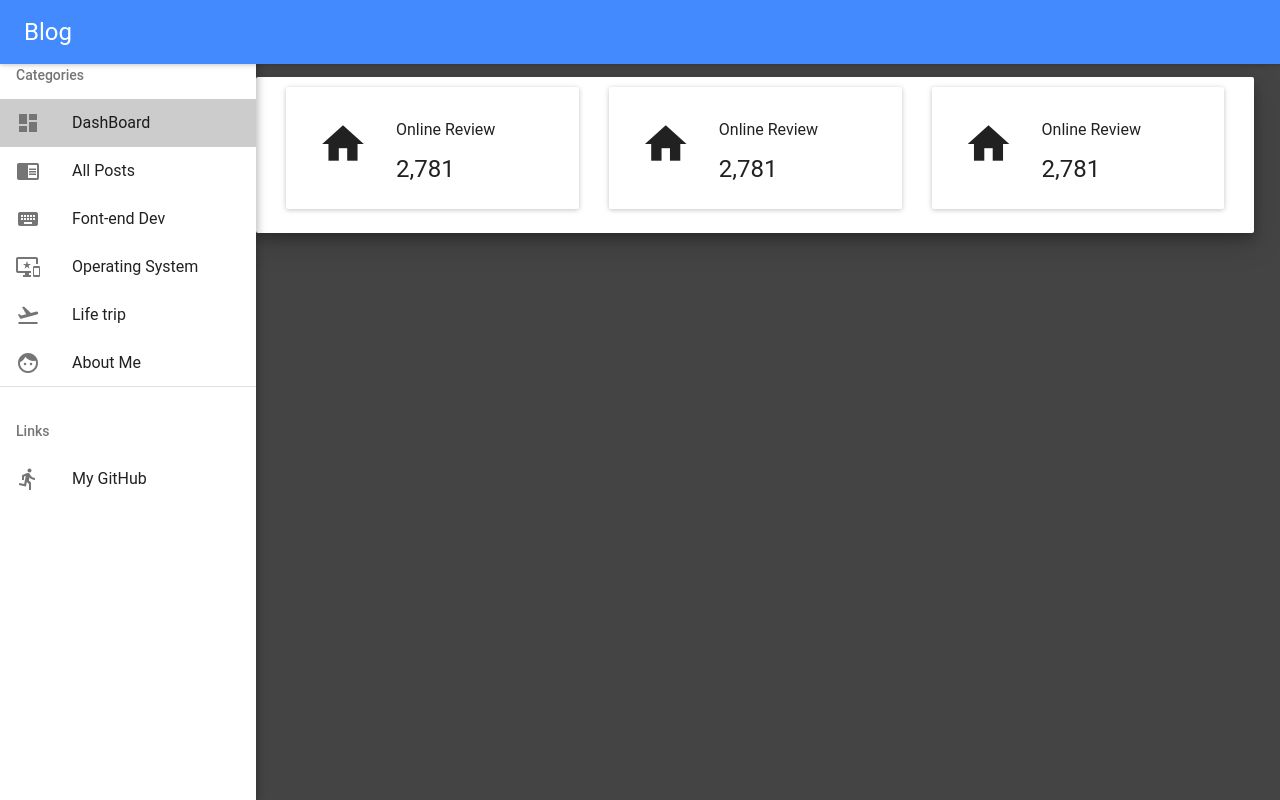
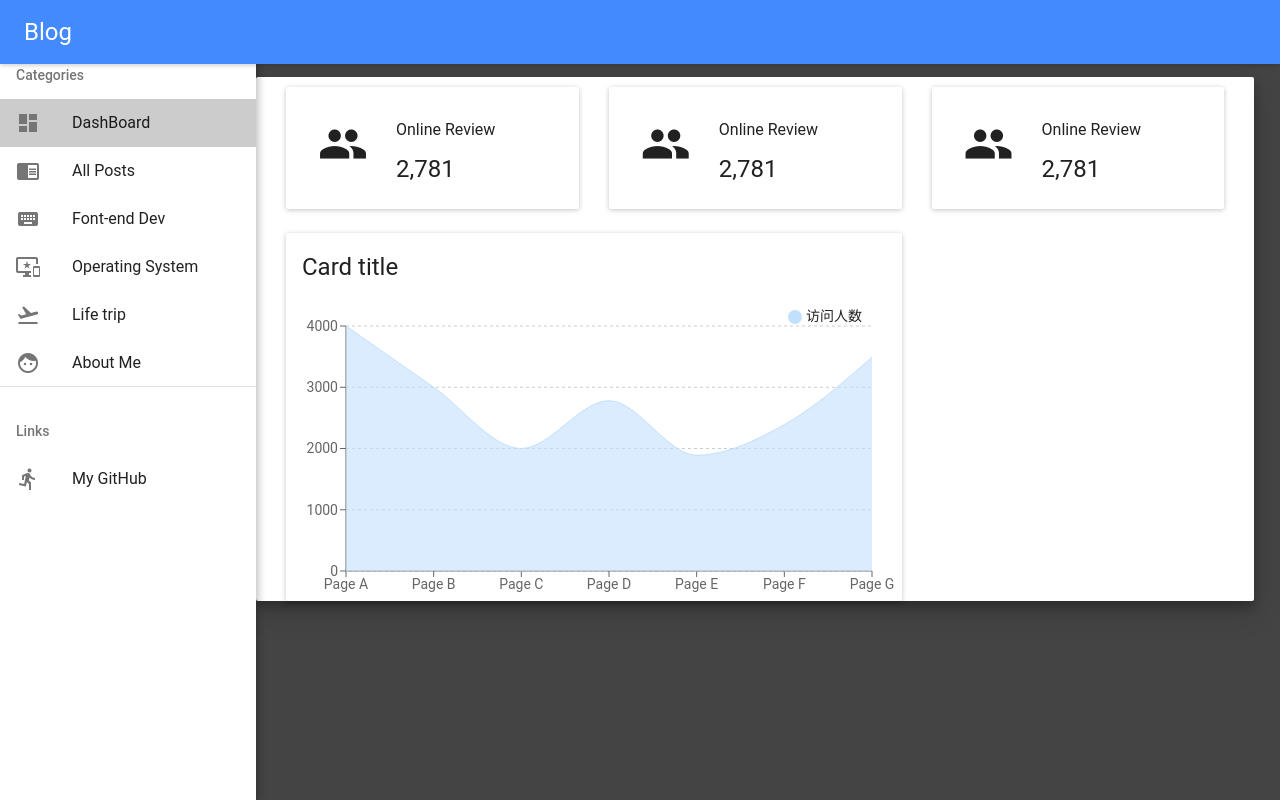
Before and after one commit to Adherentman/SimpleBlog, a React (Create React App) app: page /src/_dashboard in a window 1280 px wide. Built offline with nearby package versions, Linux system fonts and the light colour scheme.

Commit message:
add AreaCharts

```diff
--- a/src/components/dashboard/DashBoard.js
+++ b/src/components/dashboard/DashBoard.js
@@ -1,30 +1,37 @@
 import React from 'react';
 import Main from '../Main';
 import { withRouter } from 'react-router';
-import { Paper, Card } from 'material-ui';
+import { Paper } from 'material-ui';
 import { Row, Col } from 'react-bootstrap';
 import NumberCard from './component/NumberCard';
+import AreaCharts from "./component/AreaCharts";
 
 class DashBoard extends React.Component{
     render(){
-
-        const cardstyle = {
-            width:200,
-        };
-
         return(
             <Main selectedDrawer="dashboard">
                 <Paper className="admin-paper" zDepth={3}>
                     <Row className="show-grid">
-                        <Col md={4}>
+                        <Col xs={6} md={4}>
                             <NumberCard />
                         </Col>
-                        <Col md={4}>
+                        <Col xs={6} md={4}>
                             <NumberCard />
                         </Col>
-                        <Col md={4}>
+                        <Col xs={6} md={4}>
                             <NumberCard />
                         </Col>
+                        <Col xs={12} md={8}>
+                        <AreaCharts />
+                    </Col>
+                    <Col xs={6} md={4}>
+                        <Row className="show-grid">
+                            <Col xs={18} md={12}>
+                            </Col>
+                            <Col xs={18} md={12}>
+                            </Col>
+                        </Row>
+                    </Col>
                     </Row>
                 </Paper>
             </Main>
--- /dev/null
+++ b/src/components/dashboard/component/AreaCharts.js
@@ -0,0 +1,44 @@
+import React, { Component } from 'react';
+import PropTypes from 'prop-types';
+import { Card, CardTitle } from 'material-ui';
+import { AreaChart, Area, XAxis, YAxis, CartesianGrid, Tooltip, ResponsiveContainer, Legend } from 'recharts';
+
+class AreaCharts extends Component{
+    render(){
+
+        const areacards = {
+            marginBottom: "20",
+        };
+
+        const data = [
+            {name: 'Page A', 访问人数: 4000, pv: 2400, amt: 2400},
+            {name: 'Page B', 访问人数: 3000, pv: 1398, amt: 2210},
+            {name: 'Page C', 访问人数: 2000, pv: 9800, amt: 2290},
+            {name: 'Page D', 访问人数: 2780, pv: 3908, amt: 2000},
+            {name: 'Page E', 访问人数: 1890, pv: 4800, amt: 2181},
+            {name: 'Page F', 访问人数: 2390, pv: 3800, amt: 2500},
+            {name: 'Page G', 访问人数: 3490, pv: 4300, amt: 2100},
+        ];
+        return(
+            <Card style={areacards}>
+            <CardTitle title="Card title" />
+            <ResponsiveContainer minHeight={300}>
+                <AreaChart data={data} margin={{ top: 5, right: 30, left: 0, bottom: 0 }}>
+                <Legend verticalAlign="top" align="right" iconType="circle"/>
+                    <XAxis dataKey="name"/>
+                    <YAxis/>
+                    <CartesianGrid vertical={false} strokeDasharray="3 3" />
+                    <Tooltip/>
+                    <Area type='monotone' dataKey='访问人数' stroke='#c1e0fc' fill='#c1e0fc' />
+                </AreaChart>
+            </ResponsiveContainer>
+            </Card>
+        );
+    }
+}
+
+AreaCharts.propTypes = {
+    data: PropTypes.array,
+  }
+
+export default AreaCharts;
--- a/src/components/dashboard/component/NumberCard.js
+++ b/src/components/dashboard/component/NumberCard.js
@@ -34,7 +34,7 @@ class NumberCard extends Component{
 
         return(
             <Card style={numbercard}>
-                <FontIcon className="material-icons" style={fontIcon}>home</FontIcon>
+                <FontIcon className="material-icons" style={fontIcon}>group</FontIcon>
                 <div style={content}>
                     <p style={title}>Online Review</p>
                     <p style={number}>
@@ -53,4 +53,7 @@ class NumberCard extends Component{
     }
 }
 
+Number.propTypes = {
+    number: PropTypes.string,
+  }
 export default NumberCard;
--- a/src/css/App.css
+++ b/src/css/App.css
@@ -9,4 +9,5 @@ body{
 
 .admin-paper {
   padding: 0px 30px;
+  height: 100%;
 }
```
